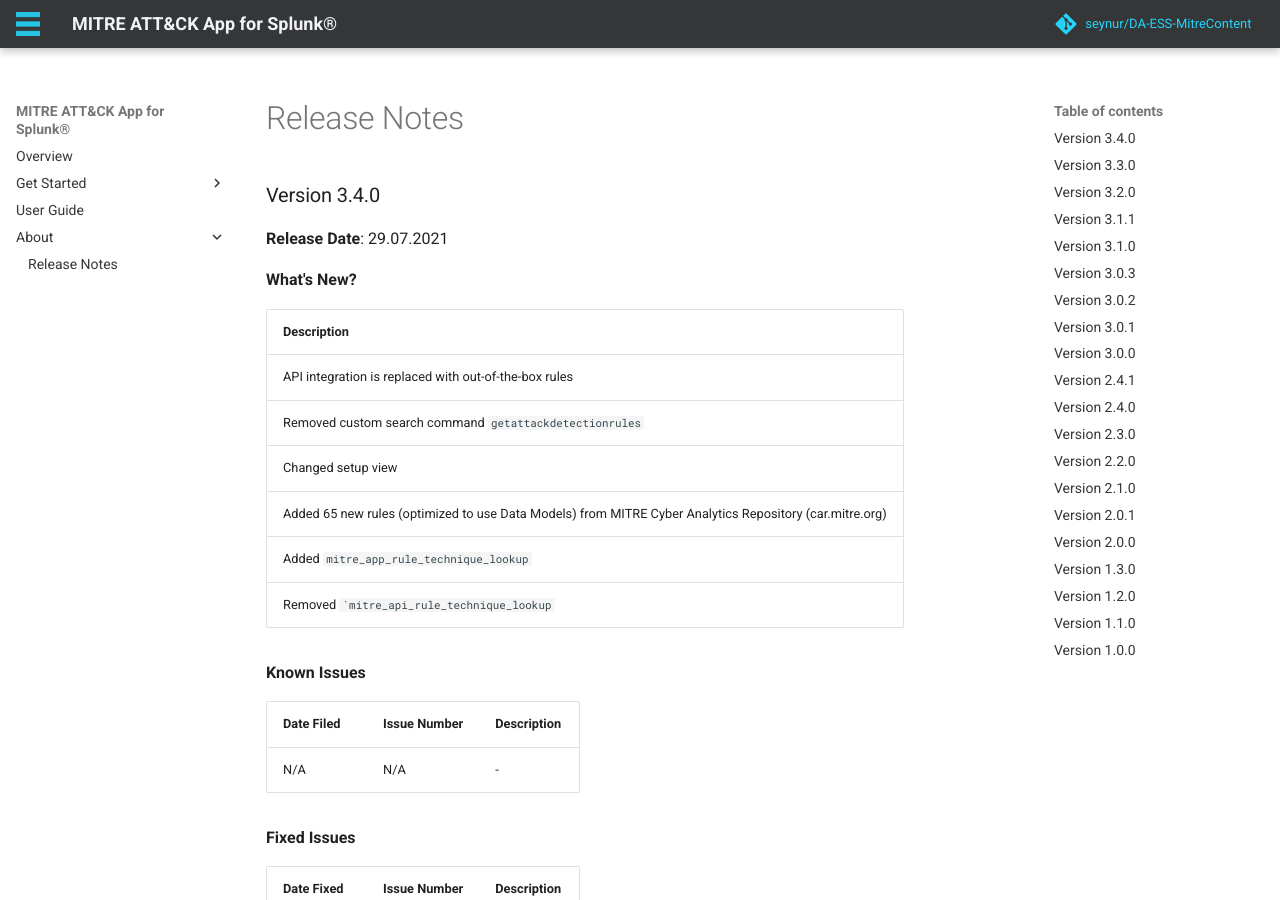
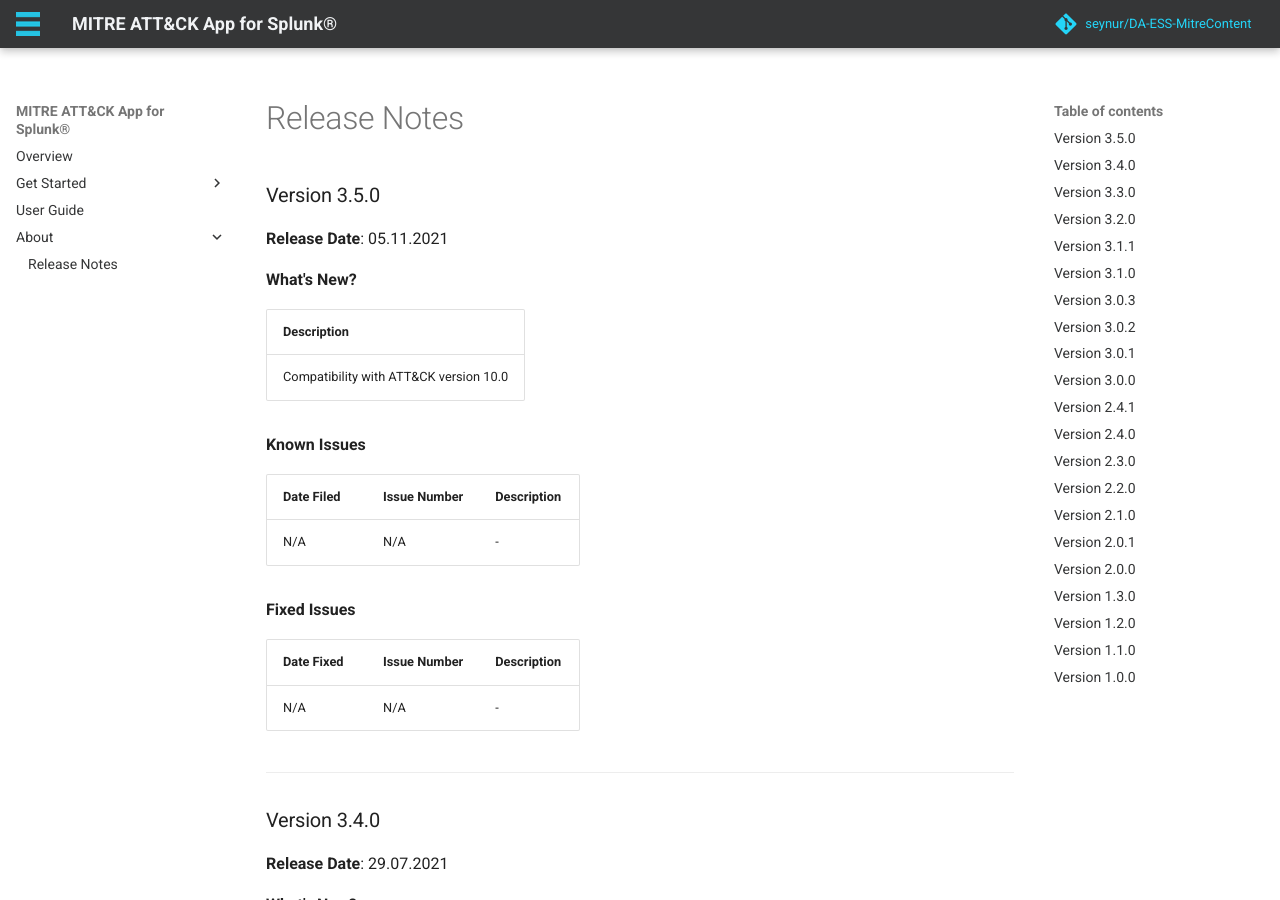
Before and after one commit to Oykucann/mitre-app-for-splunk-docs, an MkDocs documentation site: the page built from docs/release_notes.md, in a window 1280 px wide and 900 px high. Built offline with MkDocs 1.6.1 and Material for MkDocs 9.7.7, drawn with Linux system fonts in a browser that asks for light colours; comment, search, counter and statistics services are not loaded; the version menu is left out.

Commit message:
add v3.5

```diff
--- a/docs/release_notes.md
+++ b/docs/release_notes.md
@@ -1,8 +1,33 @@
 ---
 title: Release Notes
 layout: documentation
-latest_version: 3.4.0
+latest_version: 3.5.0
 ---
+
+### Version 3.5.0
+**Release Date**: 05.11.2021
+
+**What's New?**
+
+| Description
+| --------------
+| Compatibility with ATT&CK version 10.0
+
+**Known Issues**
+
+| Date Filed    | Issue Number      | Description |
+| ------------- | ----------------  | ----------------------
+| N/A    | N/A          | -
+
+
+**Fixed Issues**
+
+| Date Fixed    | Issue Number      | Description |
+| ------------- | ----------------  | ----------------------
+| N/A    | N/A	          | -
+
+---
+
 
 ### Version 3.4.0
 **Release Date**: 29.07.2021
--- a/mkdocs.yml
+++ b/mkdocs.yml
@@ -50,7 +50,7 @@
     - icon: fontawesome/brands/twitter
       link: https://twitter.com/seynur
   generator: false
-  current_version: 3.2.0
+  current_version: 3.5.0
   version:
     provider: mike
 
```
